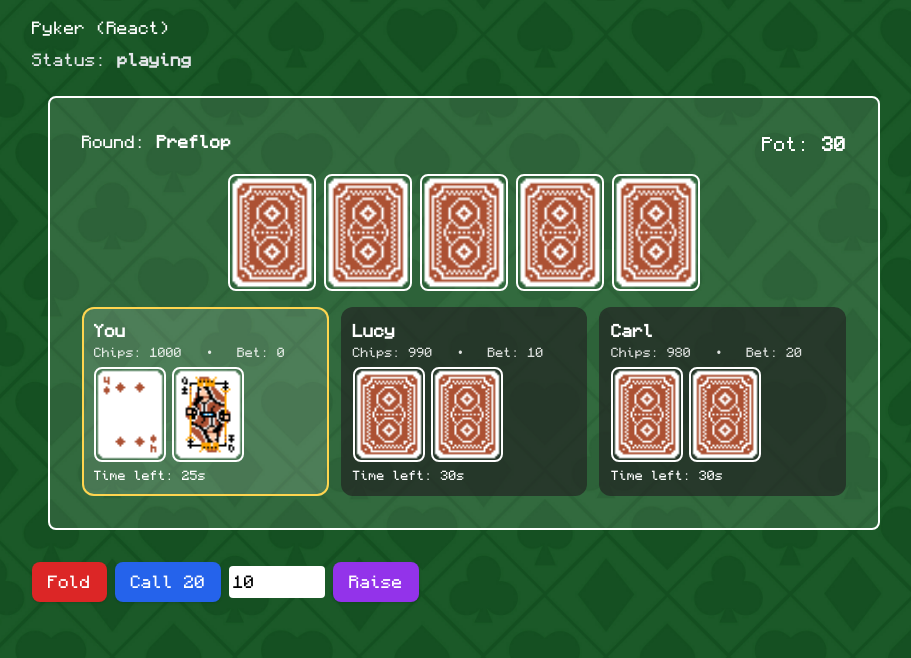
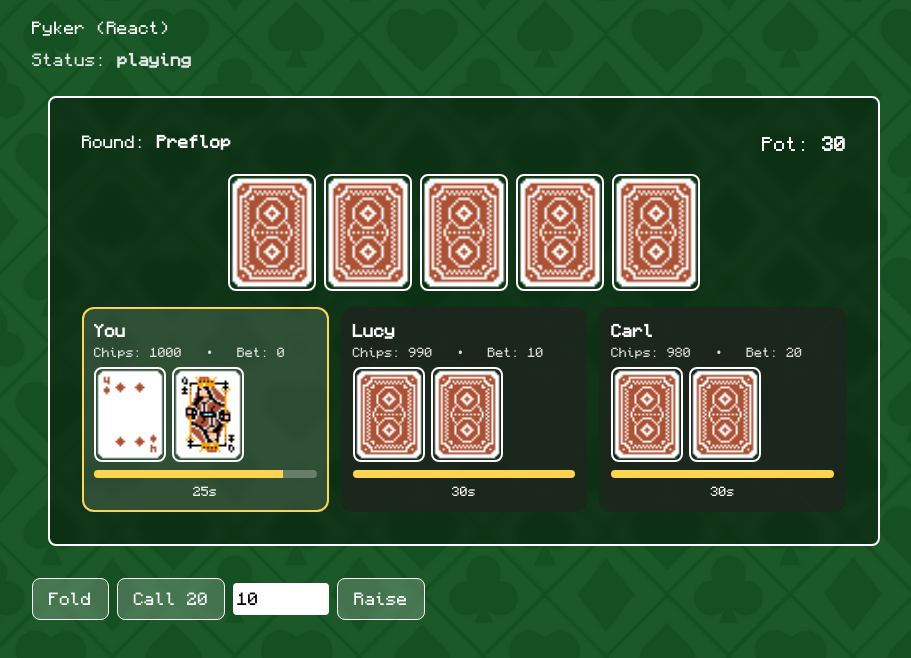
Before and after one commit to fjrmhri/Simple-Poker-Game, a React (Create React App) app: page / in a window 1280 px wide. Shown: the top 658 px of the page, without its empty margins (176-1087 px from the left). Built offline with nearby package versions, Linux system fonts and the light colour scheme.

Commit message:
Add timers, sound triggers, and modern UI styling

```diff
--- a/src/App.js
+++ b/src/App.js
@@ -56,9 +56,12 @@ export default function App() {
 
   const handleAction = useCallback(
     (action, amount) => {
+      if (["bet", "raise", "call"].includes(action)) {
+        playFx();
+      }
       rawHandleAction(action, amount);
     },
-    [rawHandleAction]
+    [rawHandleAction, playFx]
   );
 
   return (
--- a/src/components/ActionBar.jsx
+++ b/src/components/ActionBar.jsx
@@ -3,6 +3,8 @@ import React, { useState } from "react";
 
 export default function ActionBar({ actions, onAction }) {
   const [amount, setAmount] = useState(10);
+  const baseBtn =
+    "px-4 py-2 rounded-lg bg-white/20 hover:bg-white/30 border border-white backdrop-blur-sm transition";
 
   if (!actions || !actions.length) return null;
 
@@ -14,26 +16,17 @@ export default function ActionBar({ actions, onAction }) {
   return (
     <div className="mt-4 flex gap-2 items-center">
       {fold && (
-        <button
-          onClick={() => onAction("fold")}
-          className="px-4 py-2 bg-red-600 hover:bg-red-700 rounded-lg shadow transition transform hover:scale-105"
-        >
+        <button onClick={() => onAction("fold")} className={baseBtn}>
           Fold
         </button>
       )}
       {check && (
-        <button
-          onClick={() => onAction("check")}
-          className="px-4 py-2 bg-green-600 hover:bg-green-700 rounded-lg shadow transition transform hover:scale-105"
-        >
+        <button onClick={() => onAction("check")} className={baseBtn}>
           Check
         </button>
       )}
       {call && (
-        <button
-          onClick={() => onAction("call")}
-          className="px-4 py-2 bg-blue-600 hover:bg-blue-700 rounded-lg shadow transition transform hover:scale-105"
-        >
+        <button onClick={() => onAction("call")} className={baseBtn}>
           Call {call.amount}
         </button>
       )}
@@ -47,10 +40,7 @@ export default function ActionBar({ actions, onAction }) {
             onChange={(e) => setAmount(parseInt(e.target.value || "0", 10))}
             className="w-24 p-1 rounded text-black"
           />
-          <button
-            onClick={() => onAction("bet", amount)}
-            className="px-4 py-2 bg-purple-600 hover:bg-purple-700 rounded-lg shadow transition transform hover:scale-105"
-          >
+          <button onClick={() => onAction("bet", amount)} className={baseBtn}>
             {check ? "Bet" : "Raise"}
           </button>
         </>
--- a/src/components/PlayerSeat.jsx
+++ b/src/components/PlayerSeat.jsx
@@ -1,5 +1,6 @@
 // src/components/PlayerSeat.jsx
 import React, { useEffect, useState } from "react";
+import { motion } from "framer-motion";
 import CardImg from "./CardImg";
 import { getHandName } from "../core/handEvaluator";
 
@@ -12,19 +13,20 @@ export default function PlayerSeat({
 }) {
   const showFace = isYou || reveal;
   const [c1, c2] = player.hand || [];
-  const [timeLeft, setTimeLeft] = useState(30);
+  const MAX_TIME = 30;
+  const [timeLeft, setTimeLeft] = useState(MAX_TIME);
 
   useEffect(() => {
     if (!isTurn) {
-      setTimeLeft(30);
+      setTimeLeft(MAX_TIME);
       return;
     }
-    setTimeLeft(30);
+    setTimeLeft(MAX_TIME);
     const id = setInterval(() => {
       setTimeLeft((t) => (t > 0 ? t - 1 : 0));
     }, 1000);
     return () => clearInterval(id);
-  }, [isTurn]);
+  }, [isTurn, MAX_TIME]);
 
   const comboName = showFace
     ? getHandName(player.hand || [], community || [])
@@ -51,9 +53,29 @@ export default function PlayerSeat({
         <CardImg card={showFace ? c2 : { back: true }} />
       </div>
       {showFace && (
-        <div style={{ marginTop: 4, fontSize: 12 }}>{comboName}</div>
+        <div style={{ marginTop: 4, fontSize: 12, textAlign: "center" }}>
+          {comboName}
+        </div>
       )}
-      <div style={{ marginTop: 4, fontSize: 12 }}>Time left: {timeLeft}s</div>
+      <div style={{ marginTop: 8 }}>
+        <div
+          style={{
+            height: 8,
+            background: "#ffffff44",
+            borderRadius: 4,
+            overflow: "hidden",
+          }}
+        >
+          <motion.div
+            animate={{ width: `${(timeLeft / MAX_TIME) * 100}%` }}
+            transition={{ ease: "linear", duration: 1 }}
+            style={{ height: "100%", background: "#ffd54f" }}
+          />
+        </div>
+        <div style={{ marginTop: 4, fontSize: 12, textAlign: "center" }}>
+          {timeLeft}s
+        </div>
+      </div>
     </div>
   );
 }
--- a/src/components/PokerTable.jsx
+++ b/src/components/PokerTable.jsx
@@ -11,7 +11,7 @@ export default function PokerTable({ state, pot, winners }) {
 
   return (
     <div className="p-4 text-white">
-      <div className="relative mx-auto max-w-4xl border-2 border-white rounded-lg p-8 bg-white/10">
+      <div className="relative mx-auto max-w-4xl border-2 border-white rounded-lg p-8 bg-black/40 backdrop-blur-sm">
         <div className="flex justify-between">
           <div>
             Round: <b>{round}</b>
```
